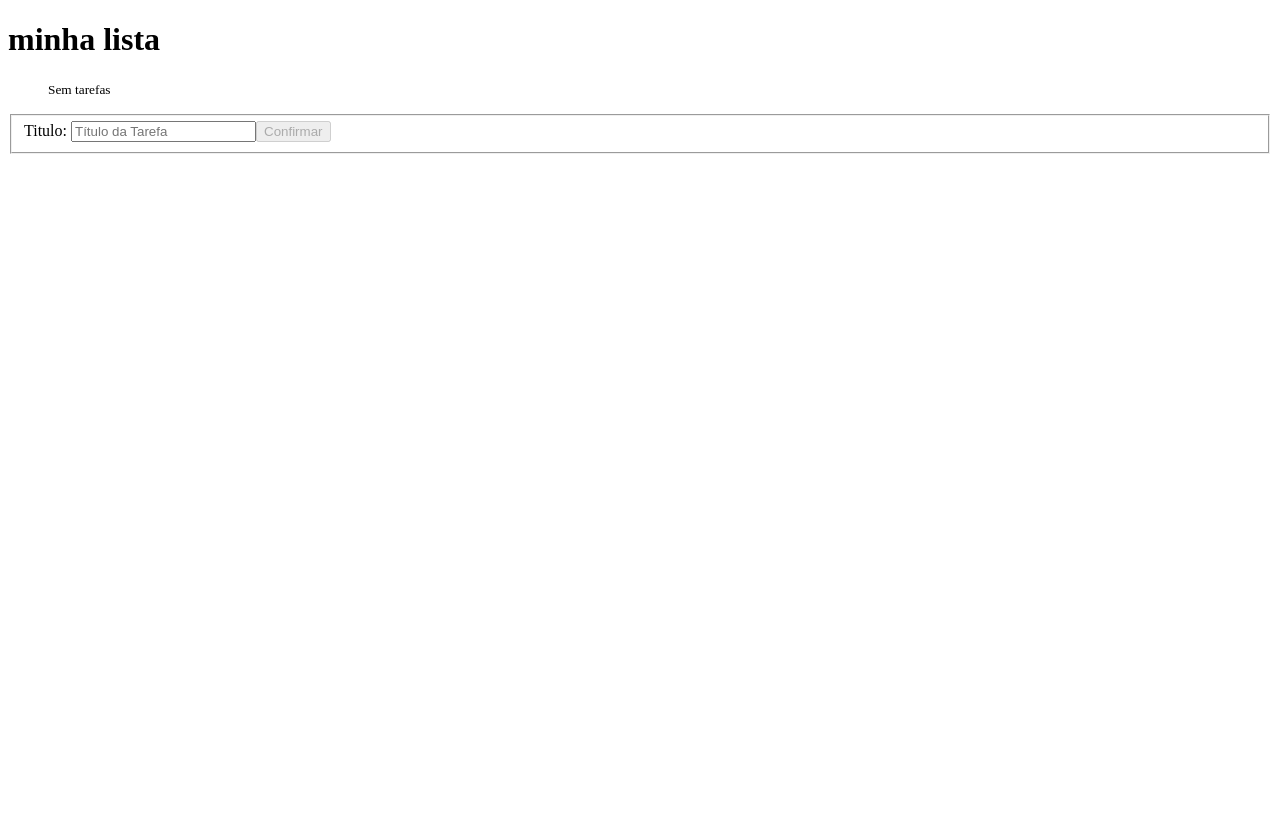
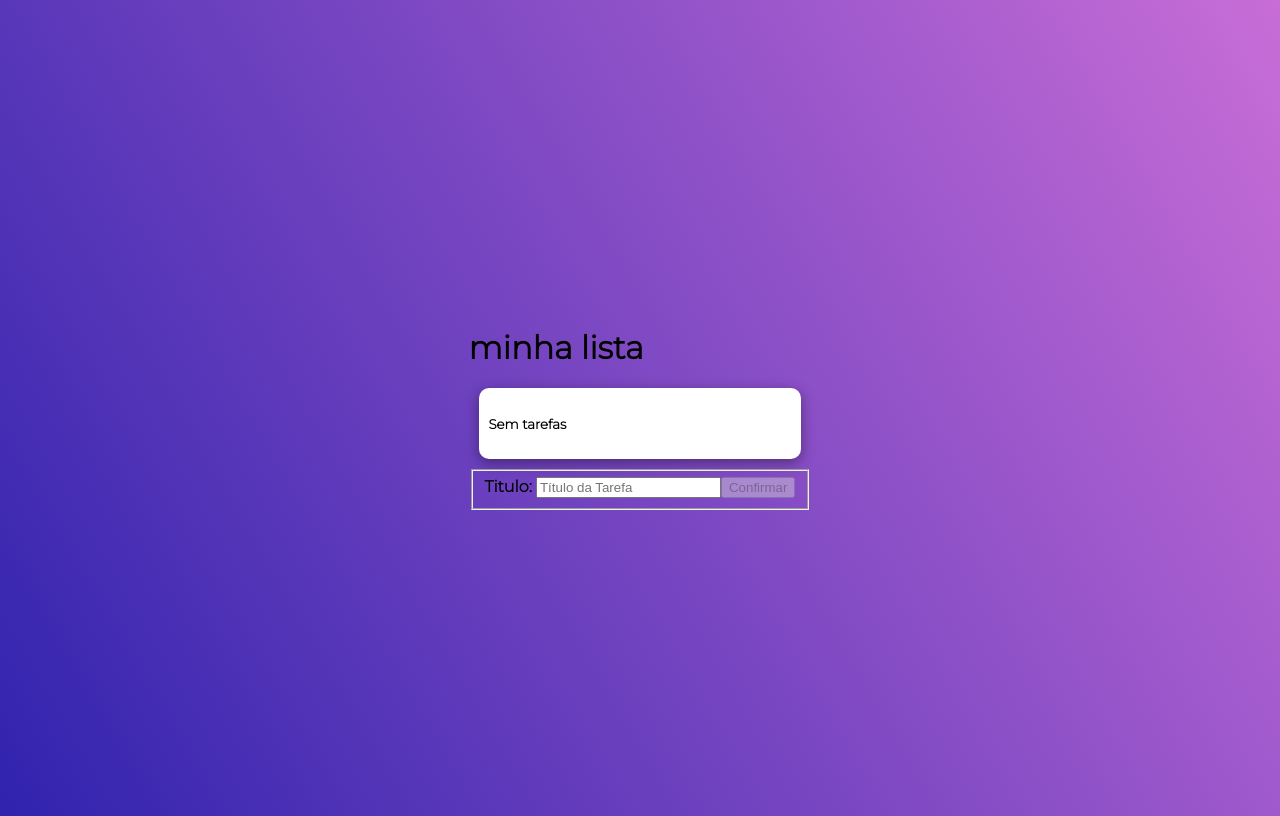
Before and after one commit to Thyerry/curso-angular, an Angular app: page / in a window 1280 px wide. Built offline with nearby package versions, Linux system fonts and the light colour scheme.

Commit message:
add styles

```diff
--- a/src/app/app.component.html
+++ b/src/app/app.component.html
@@ -2,7 +2,7 @@
 <ul>
 	<p *ngIf="todos.length == 0"><small>Sem tarefas</small></p>
 	<li *ngFor="let todo of todos">
-		{{ todo.id }}. {{ todo.title }} -
+		{{ todo.title }} -
 		<button *ngIf="!todo.done" (click)="markAsDone(todo)">CONCLUIR</button>
 		|
 		<button *ngIf="todo.done" (click)="markAsUndone(todo)">REFAZER</button>
--- a/src/index.html
+++ b/src/index.html
@@ -6,6 +6,10 @@
 		<base href="/" />
 		<meta name="viewport" content="width=device-width, initial-scale=1" />
 		<link rel="icon" type="image/x-icon" href="favicon.ico" />
+		<link
+			href="https://fonts.googleapis.com/css2?family=Montserrat:wght@300&display=swap"
+			rel="stylesheet"
+		/>
 	</head>
 	<body>
 		<app-root></app-root>
--- a/src/styles.css
+++ b/src/styles.css
@@ -1 +1,52 @@
 /* You can add global styles to this file, and also import other style files */
+body {
+	height: 100vh;
+	display: flex;
+	align-items: center;
+	justify-content: center;
+	font-family: "Montserrat", sans-serif;
+	font-weight: 600;
+	background: #3023ae;
+	background: -moz-linear-gradient(60deg, #3023ae 0%, #c86dd7 100%);
+	background: -webkit-linear-gradient(60deg, #3023ae 0%, #c86dd7 100%);
+	background: linear-gradient(60deg, #3023ae 0%, #c86dd7 100%);
+	filter: progid:DXImageTransform.Microsoft.gradient(startColorstr'#3023ae', endColorstr='#c86dd7');
+}
+
+button {
+	cursor: pointer;
+}
+
+ul {
+	text-align: left;
+	margin: 10px;
+	padding: 10px;
+	list-style: none;
+	background: #fff;
+	border-radius: 10px;
+	-webkit-box-shadow: 0px 4px 14px 0px rgba(0, 0, 0, 0.39);
+	-moz-box-shadow: 0px 4px 14px 0px rgba(0, 0, 0, 0.39);
+	box-shadow: 0px 4px 14px 0px rgba(0, 0, 0, 0.39);
+}
+
+li {
+	padding: 15px;
+	margin: 10px;
+	font-size: 1em;
+	font-style: italic;
+	border-bottom: 2px solid rgba(0, 0, 0, 0.2);
+}
+
+li>button {
+	border: none;
+	background-color: #fff;
+	font-size: 1em;
+	float: right;
+	opacity: 0.2;
+	transition: opacity 1s;
+}
+
+li>button:hover {
+	opacity: 1;
+	transition: 1s;
+}
```
